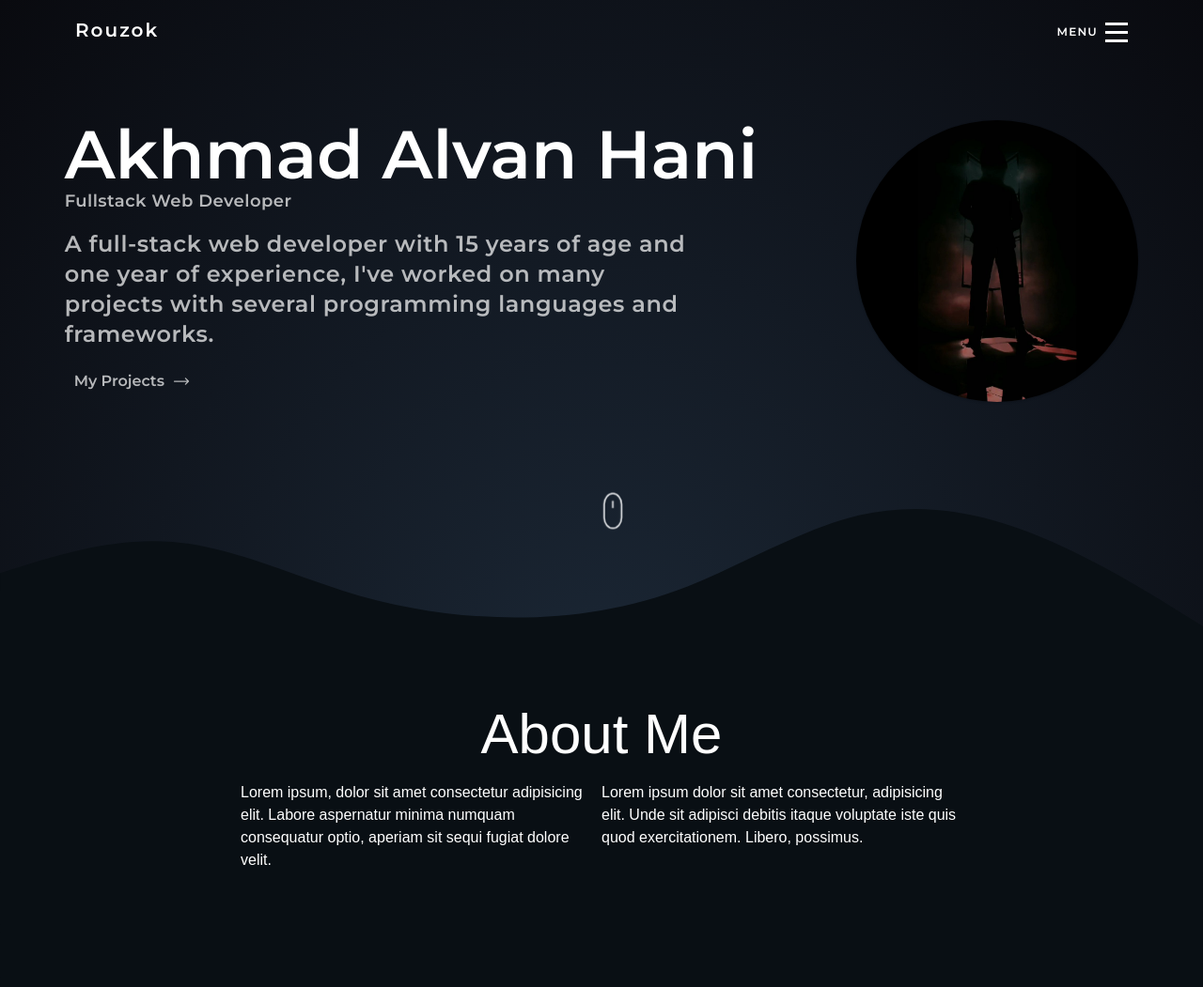
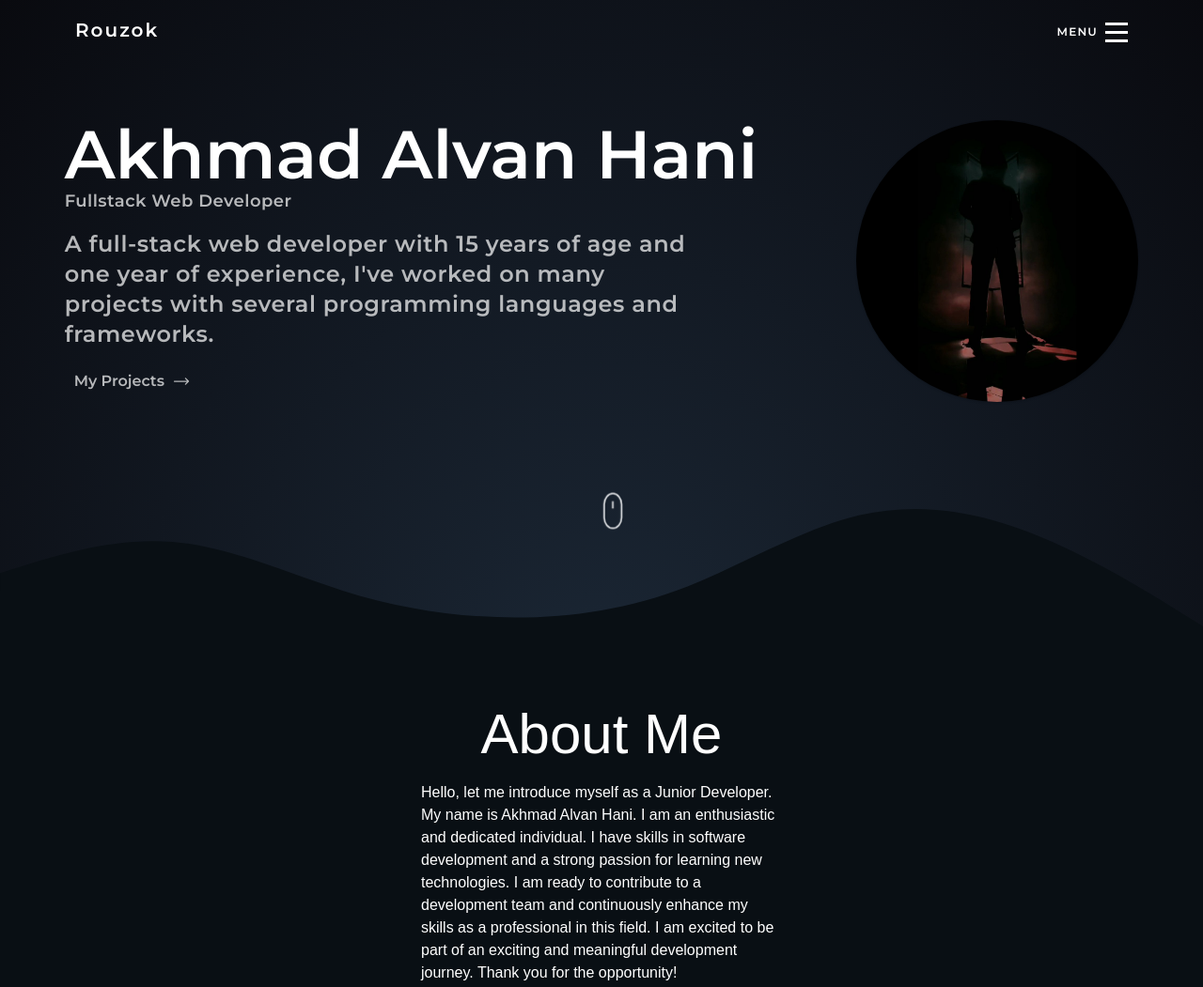
Before and after one commit to Rouzok/Rouzok.github.io, a website: page index.html in a window 1280 px wide. Shown: the top 1051 px of the page at 94% size. Drawn offline with nearby package versions, Linux system fonts and the light colour scheme.

Commit message:
Update index.html

```diff
--- a/index.html
+++ b/index.html
@@ -142,11 +142,9 @@
         <h1 class=" text-center mb-5 text-6xl">About Me</h1>
         <div class="flex justify-center mx-">
           <div class="w-96">
-            <p>Lorem ipsum, dolor sit amet consectetur adipisicing elit. Labore aspernatur minima numquam consequatur optio, aperiam sit sequi fugiat dolore velit.</p>
+            <p>Hello, let me introduce myself as a Junior Developer. My name is Akhmad Alvan Hani. I am an enthusiastic and dedicated individual. I have skills in software development and a strong passion for learning new technologies. I am ready to contribute to a development team and continuously enhance my skills as a professional in this field. I am excited to be part of an exciting and meaningful development journey. Thank you for the opportunity! </p>
           </div>
-          <div class="w-96">
-            <p>Lorem ipsum dolor sit amet consectetur, adipisicing elit. Unde sit adipisci debitis itaque voluptate iste quis quod exercitationem. Libero, possimus.</p>
-          </div>
+
         </div>
 
       </div>
```
